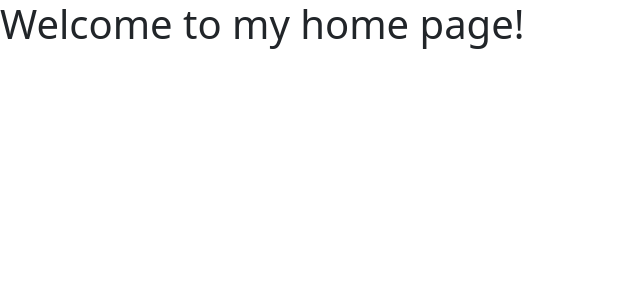
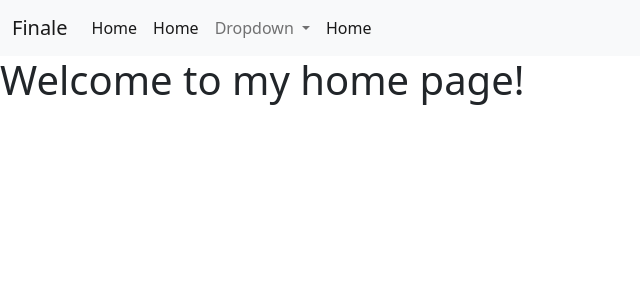
Before and after one commit to leeharold1/FinalYearProject, a Django app: page / in a window 1280 px wide. Shown: the top 300 px of the page, without its empty margins (0-640 px from the left). Run offline with Django 4.2, Linux system fonts and the light colour scheme.

Commit message:
added navbar with placeholder links

```diff
--- a/Finale/FinaleApp/templates/FinaleApp/home.html
+++ b/Finale/FinaleApp/templates/FinaleApp/home.html
@@ -5,6 +5,39 @@
   <link href="https://cdn.jsdelivr.net/npm/bootstrap@5.2.3/dist/css/bootstrap.min.css" rel="stylesheet" integrity="sha384-rbsA2VBKQhggwzxH7pPCaAqO46MgnOM80zW1RWuH61DGLwZJEdK2Kadq2F9CUG65" crossorigin="anonymous">
   <script src="https://cdn.jsdelivr.net/npm/bootstrap@5.2.3/dist/js/bootstrap.bundle.min.js" integrity="sha384-kenU1KFdBIe4zVF0s0G1M5b4hcpxyD9F7jL+jjXkk+Q2h455rYXK/7HAuoJl+0I4" crossorigin="anonymous"></script>
 
+  <nav class="navbar navbar-expand-lg bg-light">
+    <div class="container-fluid">
+      <a class="navbar-brand" href="#">Finale</a>
+      <button class="navbar-toggler" type="button" data-bs-toggle="collapse" data-bs-target="#navbarSupportedContent" aria-controls="navbarSupportedContent" aria-expanded="false" aria-label="Toggle navigation">
+        <span class="navbar-toggler-icon"></span>
+      </button>
+      <div class="collapse navbar-collapse" id="navbarSupportedContent">
+        <ul class="navbar-nav me-auto mb-2 mb-lg-0">
+          <li class="nav-item">
+            <a class="nav-link active" aria-current="page" href="#">Home</a>
+          </li>
+          <li class="nav-item">
+            <a class="nav-link active" aria-current="page" href="#">Home</a>
+          </li>
+          <li class="nav-item dropdown">
+            <a class="nav-link dropdown-toggle" href="#" role="button" data-bs-toggle="dropdown" aria-expanded="false">
+              Dropdown
+            </a>
+            <ul class="dropdown-menu">
+              <li><a class="dropdown-item" href="#">Action</a></li>
+              <li><a class="dropdown-item" href="#">Another action</a></li>
+              <li><hr class="dropdown-divider"></li>
+              <li><a class="dropdown-item" href="#">Something else here</a></li>
+            </ul>
+          </li>
+          <li class="nav-item">
+            <a class="nav-link active" aria-current="page" href="#">Home</a>
+          </li>
+        </ul>
+      </div>
+    </div>
+  </nav>
+
   <title>My Home Page</title>
 </head>
 <body>
```
